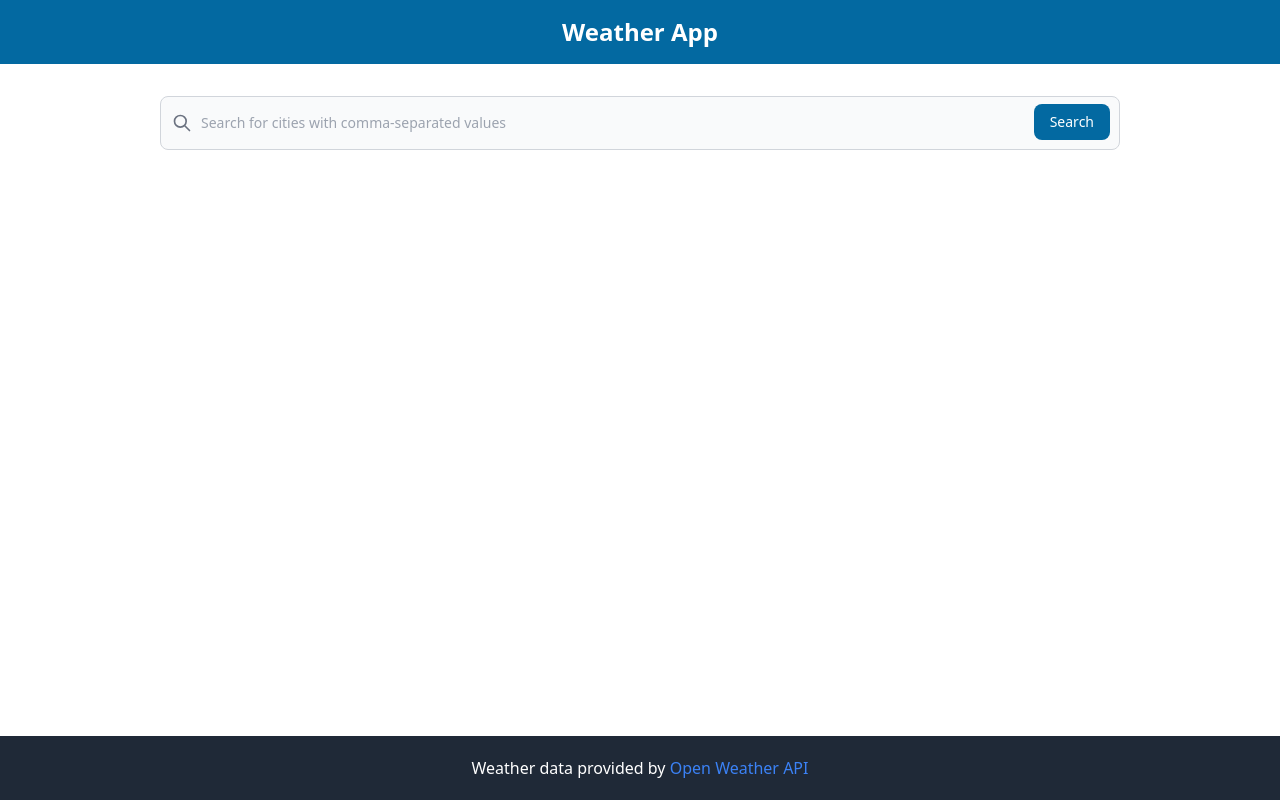
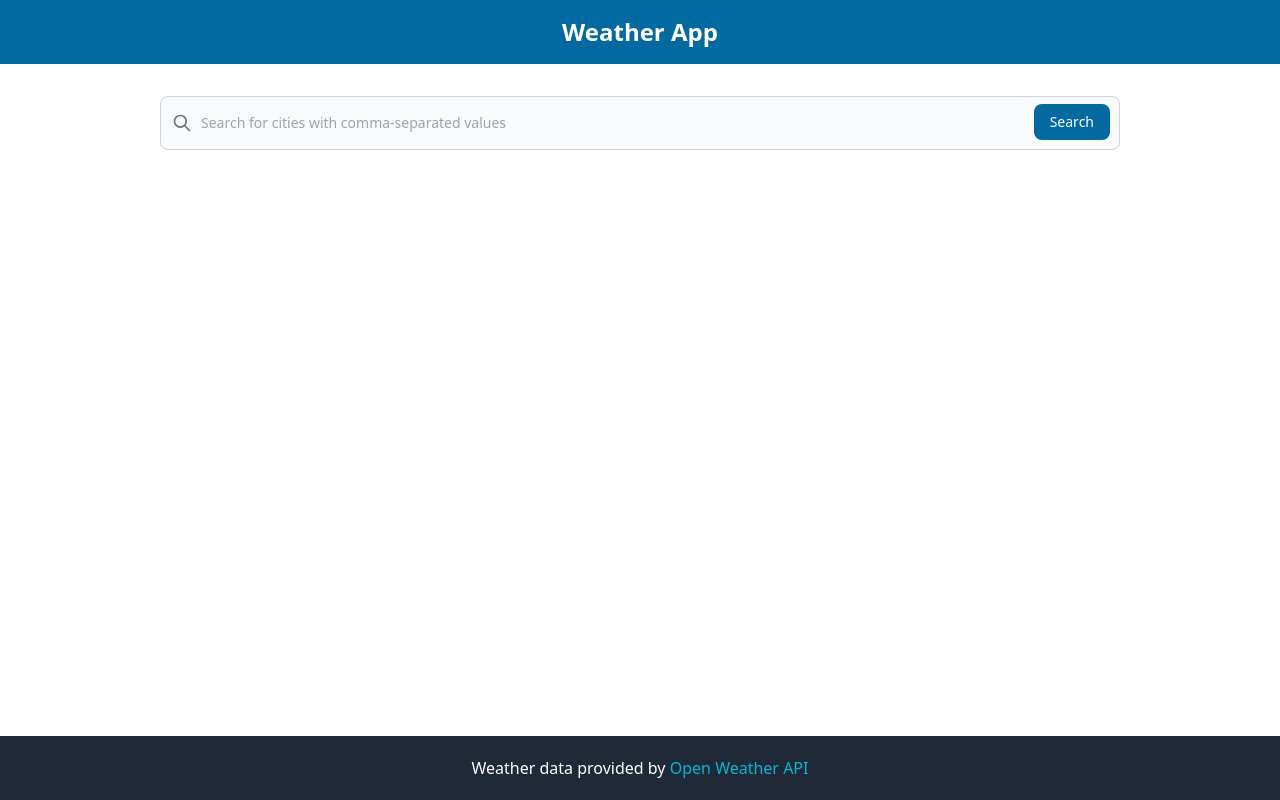
Before and after one commit to gaylem/weather-app, a React app: page / in a window 1280 px wide. Built offline with nearby package versions, Linux system fonts and the light colour scheme.

Commit message:
Change link color

```diff
--- a/src/Components/Footer.jsx
+++ b/src/Components/Footer.jsx
@@ -5,7 +5,7 @@ const Footer = () => {
     <footer className='flex justify-center items-center bg-gray-800 text-white p-5'>
       <p>
         Weather data provided by{' '}
-        <a href='https://openweathermap.org/' className='text-blue-500 hover:underline'>
+        <a href='https://openweathermap.org/' className='text-cyan-500 hover:underline'>
           Open Weather API
         </a>
       </p>
```
